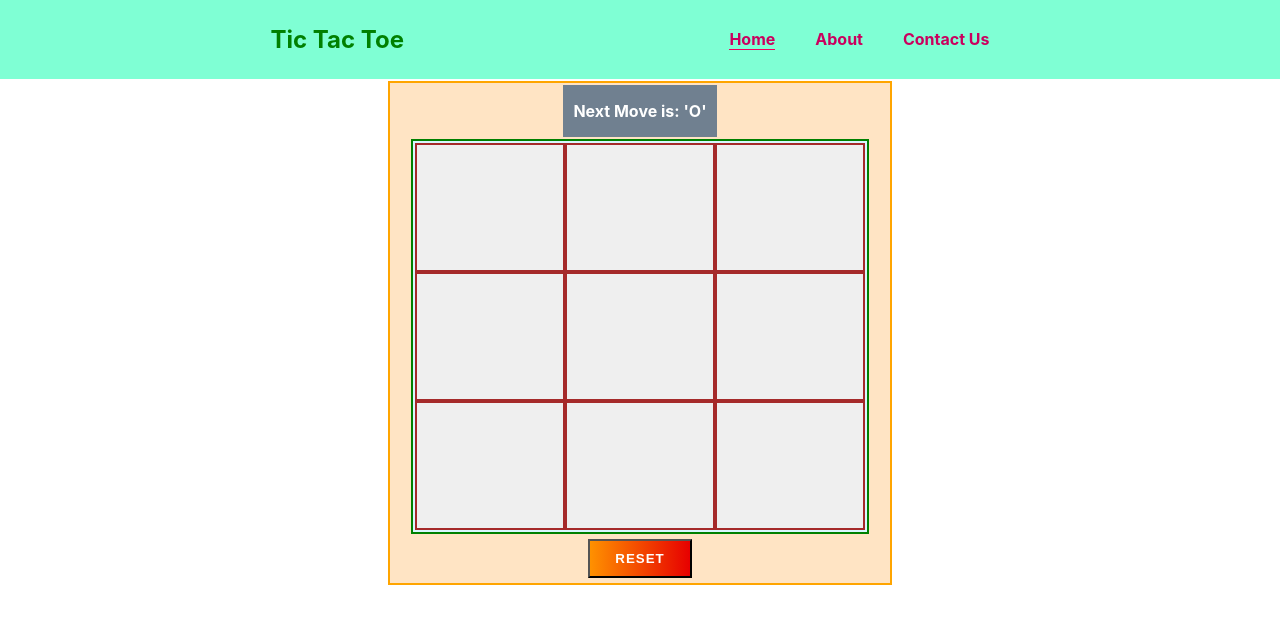
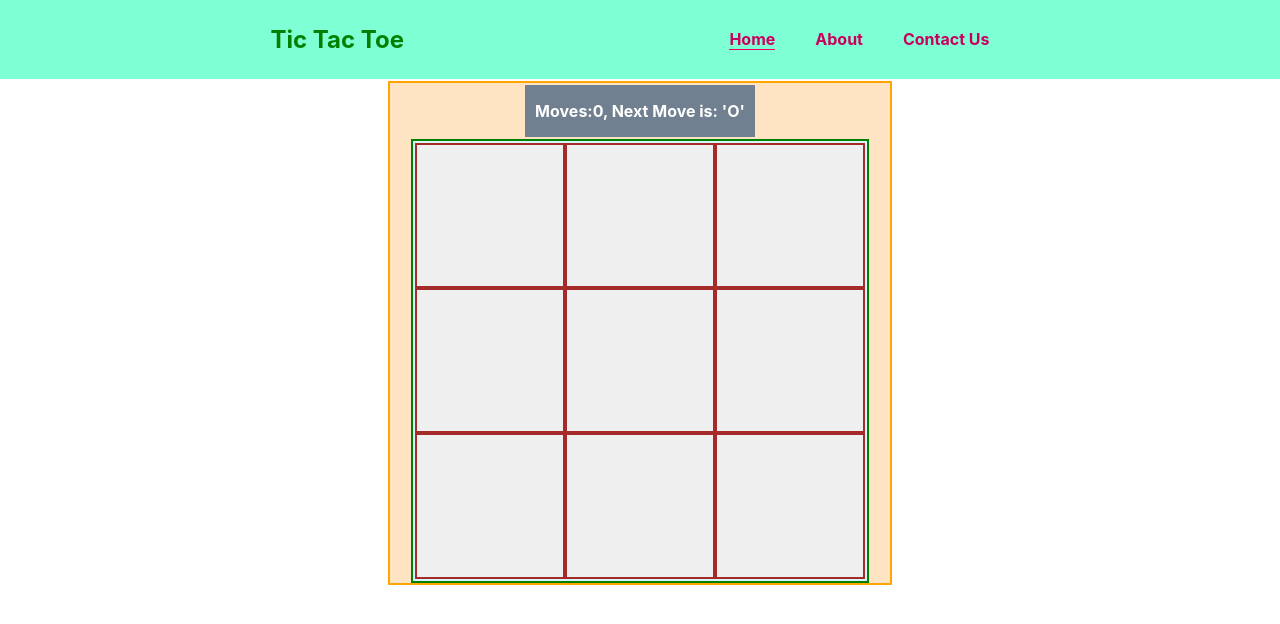
Before and after one commit to laks2097/my-work, a React (Create React App) app in the folder tictactoe/: page / in a window 1280 px wide. Shown: the top 624 px of the page. Built offline with nearby package versions, Linux system fonts and the light colour scheme.

Commit message:
Day#4: Changes to Reset button and the Game Status

```diff
--- a/tictactoe/src/components/custom-button/custom-button.component.jsx
+++ b/tictactoe/src/components/custom-button/custom-button.component.jsx
@@ -1,10 +1,12 @@
 import React from 'react';
 import '../custom-button/custom-button.styles.css';
 
-const CustomButton = function({title,onReset}){
-    return (
+const CustomButton = function({title,onReset,moves}){
+
+
+    return  (moves>0) ?  (
         <button className="custBtn" onClick={onReset}>{title}</button>
-    );
+    ) :  null;
 }
 
 export default CustomButton;
--- a/tictactoe/src/components/game-status/game-status.component.jsx
+++ b/tictactoe/src/components/game-status/game-status.component.jsx
@@ -3,10 +3,10 @@ import '../game-status/game-status.styles.css';
 
 // class GameStatus extends React.Component{
 
-    const GameStatus = ({message})=>{
+    const GameStatus = ({message,moves})=>{
         return (
             <div className="game-status-bg">
-                <p>{message}</p>
+                <p>Moves:{moves}, {message}</p>
             </div>
         );
     }
--- a/tictactoe/src/components/game/game.component.jsx
+++ b/tictactoe/src/components/game/game.component.jsx
@@ -6,13 +6,24 @@ import './game.styles.css';
 
 class Game extends React.Component{
 
+    initialState = () => {
+        return {
+            next:"O",
+            cells: [null,null,null,null,null,null,null,null,null],
+            message:"Next Move is: 'O'",
+            moves:0
+        };
+
+    };
     constructor(props){
         super(props);
+
         this.state = {
             next:"O",
             cells: [null,null,null,null,null,null,null,null,null],
-            message:"Next Move is: 'O'"
-        }
+            message:"Next Move is: 'O'",
+            moves:0
+        };
     }
     handleClick = (id)=>{
         // console.log(`Button ${id} is clicked;`);
@@ -22,26 +33,27 @@ class Game extends React.Component{
         prevArr[id] = changedValue;
 
         var nextVal = (changedValue === "O") ? "X" : "O";
-        this.setState({cells:prevArr, next:nextVal,message:`Next Move is: '${nextVal}'`});
+        this.setState(({moves})=>({
+
+                cells:prevArr,
+                next:nextVal,
+                message:`Next Move is: '${nextVal}'`,
+                moves:(moves+1)
+            })
+        );
     }
     handleReset = ()=>{
         // console.log("Reset Button clicked!");
         this.setState(
-            {
-                cells:[
-                    null,null,null,
-                    null,null,null,
-                    null,null,null
-                ]
-            }
-        );
+            this.initialState()
+        ,()=>{console.log(this.state);});
     }
     render(){
         return (
             <div className="game-bg">
-                <GameStatus message={this.state.message} />
-                <Board cellValues = {this.state.cells} nextVal={this.state.next} actionFn={this.handleClick}/>
-                <CustomButton title="RESET" onReset={this.handleReset}/>
+                <GameStatus message={this.state.message} moves={this.state.moves}/>
+                <Board cellValues = {this.state.cells} nextVal={this.state.next} actionFn={this.handleClick} />
+                <CustomButton title="RESET" onReset={this.handleReset} moves={this.state.moves}/>
             </div>
         );
     }
```
